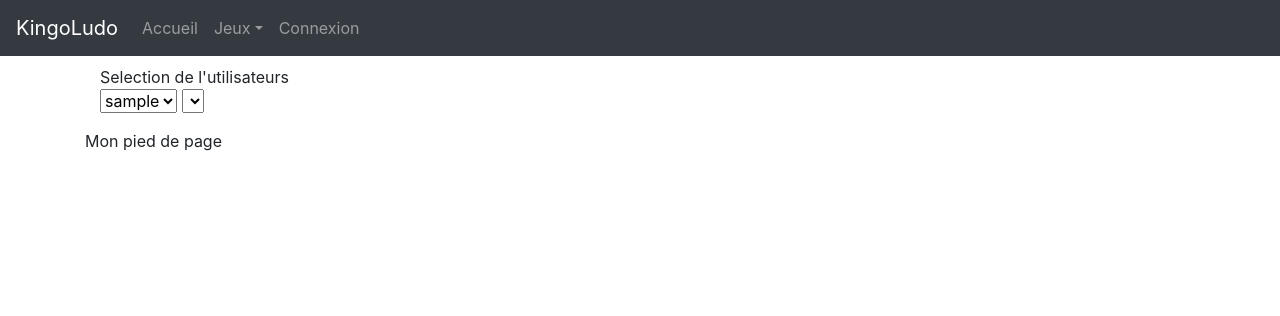
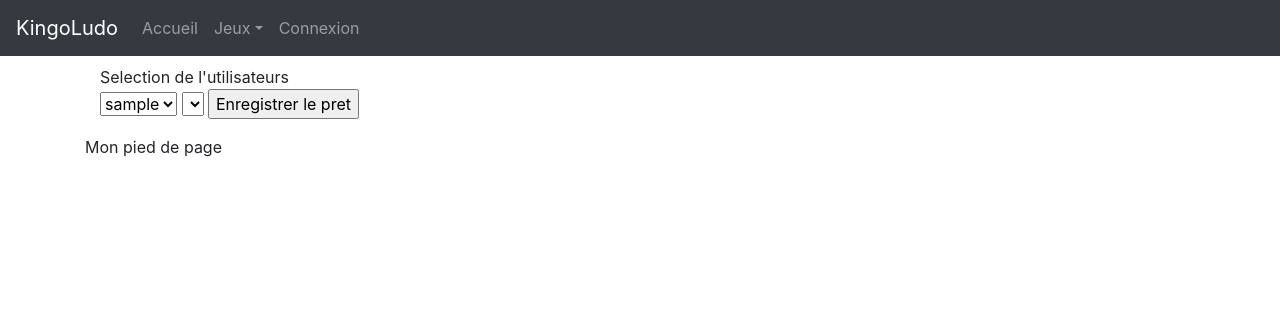
Before and after one commit to vanessakovalsky/ajax, a PHP site: template tp2/source/src/View/pret_jeu.html.php in a window 1280 px wide. Shown: the top 316 px of the page. Run offline with PHP 8.4, Linux system fonts and the light colour scheme; the template is opened without the code that fills it: most values are stand-ins (such as "Sample title", 1, 10 or a date in 2020); lists and menus that the app fills with data are empty; some libraries are stand-ins or nearby versions.

Commit message:
Fix TP2 submit

```diff
--- a/tp2/source/src/View/pret_jeu.html.php
+++ b/tp2/source/src/View/pret_jeu.html.php
@@ -1,5 +1,6 @@
 Selection de l'utilisateurs
-<form id="pret_jeu" >
+<div id="response"></div>
+<form id="pret_jeu" onsubmit="sendPret(this)" method="POST">
   <select id="user_select" onchange="updateListeJeu(this)">
 <?php
 foreach($reponse_liste_user as $user){
@@ -12,4 +13,5 @@ foreach($reponse_liste_user as $user){
 <select id="jeu_select">
 
 </select>
+<input type="submit" id="submit_pret" value="Enregistrer le pret"/>
 </form>
```
Also changed, not shown: 1 other file.
